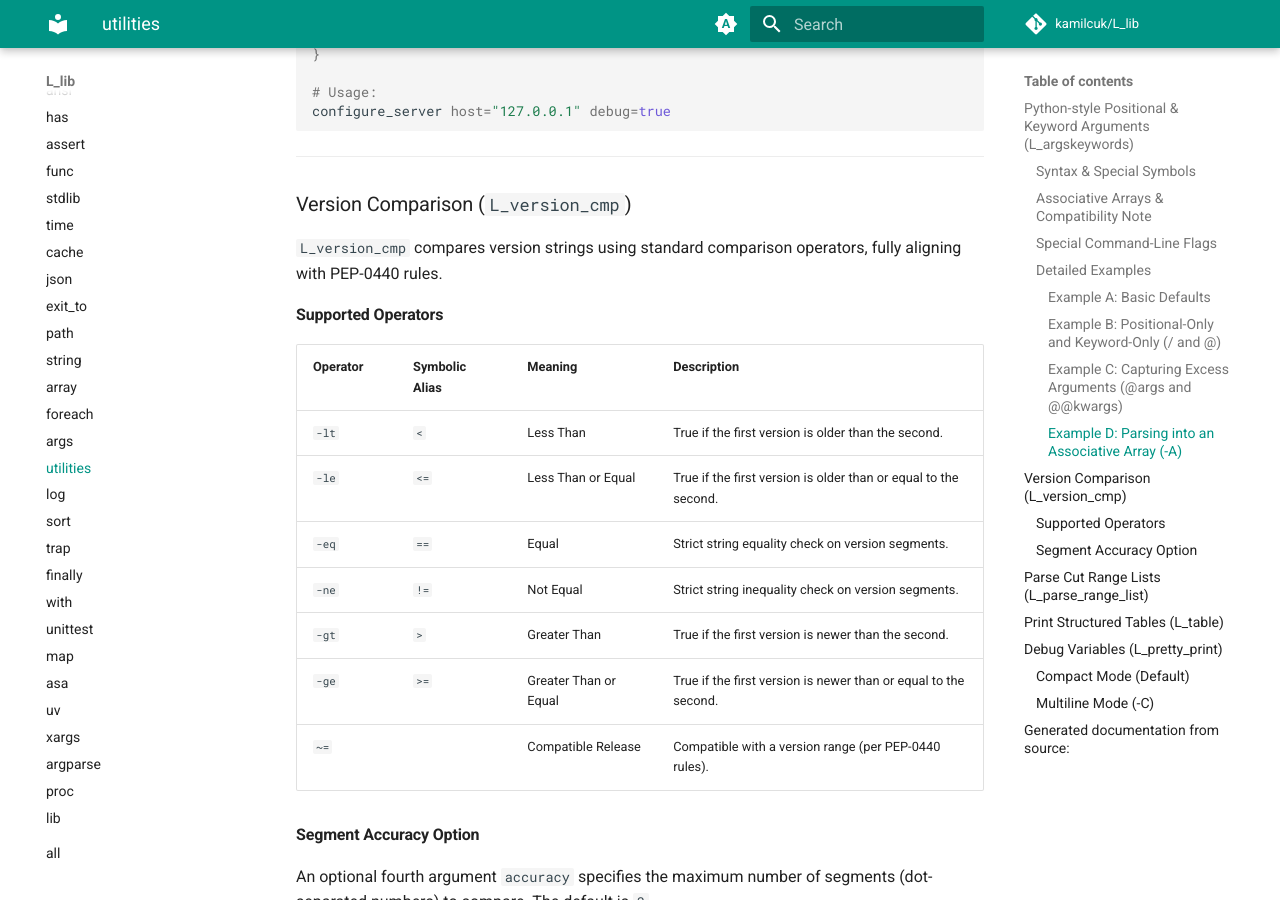
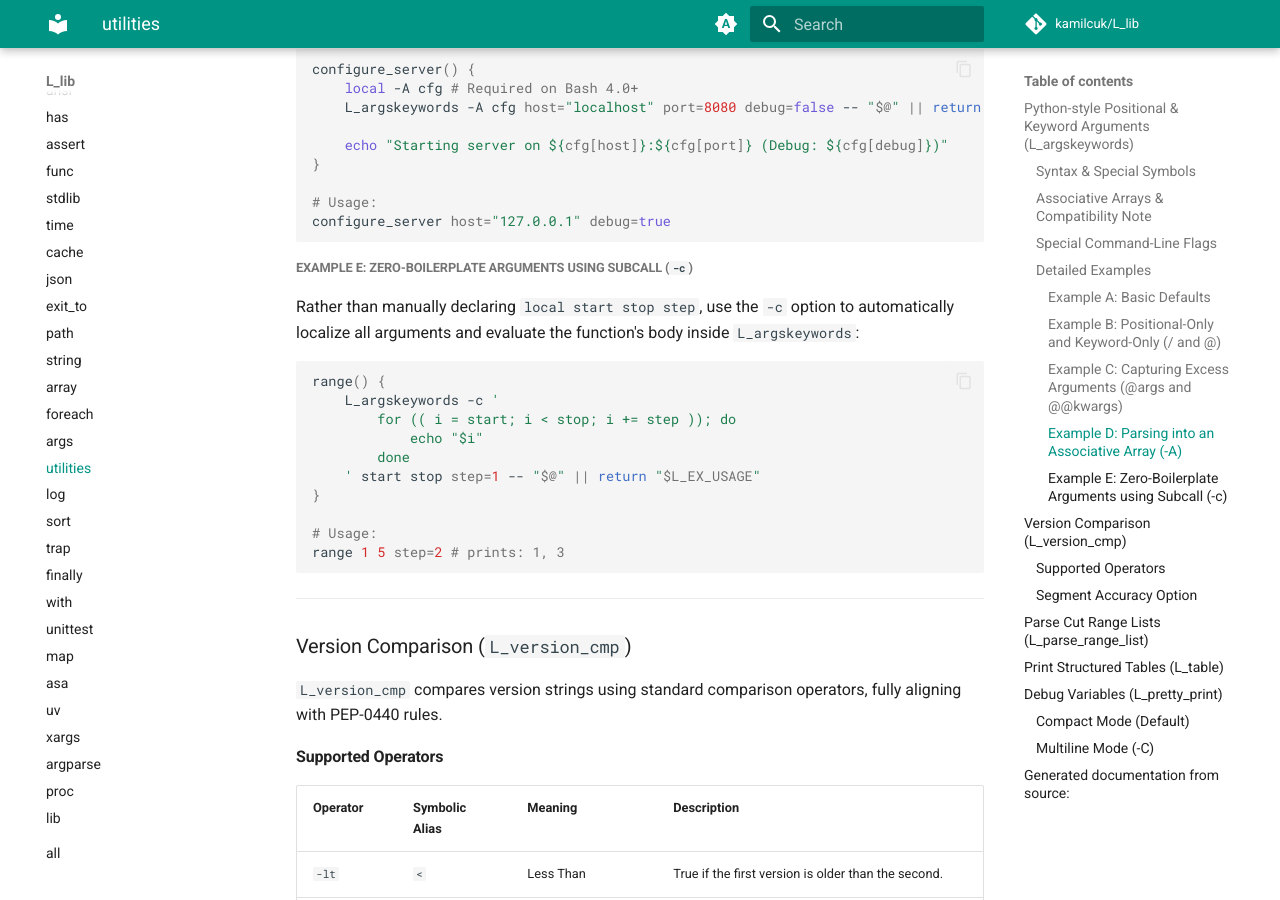
Before and after one commit to Kamilcuk/L_lib, an MkDocs documentation site: the page built from docs/section/utilities.md, in a window 1280 px wide and 900 px high, scrolled down 2765 px. Built offline with MkDocs 1.6.1 and Material for MkDocs 9.7.7, drawn with Linux system fonts in a browser that asks for light colours; comment, search, counter and statistics services are not loaded; some of the changed text lies outside the part shown.

Commit message:
L_argskeywords: add more tests, add -c option

````diff
--- a/docs/section/utilities.md
+++ b/docs/section/utilities.md
@@ -28,6 +28,7 @@ When calling `L_argskeywords`, you can supply options before the parameter speci
 *   `-M`: Use the `L_map` interface instead of native associative arrays. Highly recommended for compatibility with older Bash versions (like 3.2).
 *   `-E`: Exit the script immediately on parameter validation errors rather than returning a non-zero exit status.
 *   `-e <prefix>`: Prefix validation error messages with this custom string.
+*   `-c <command>`: Dynamically declare all arguments as local variables, bind them, and evaluate this command. This removes the need for manual `local` declarations in the calling function, as variables are kept strictly local and cleaned up automatically when `L_argskeywords` exits.
 
 ---
 
@@ -105,6 +106,21 @@ configure_server() {
 
 # Usage:
 configure_server host="127.0.0.1" debug=true
+```
+
+##### Example E: Zero-Boilerplate Arguments using Subcall (`-c`)
+Rather than manually declaring `local start stop step`, use the `-c` option to automatically localize all arguments and evaluate the function's body inside `L_argskeywords`:
+```bash
+range() {
+    L_argskeywords -c '
+        for (( i = start; i < stop; i += step )); do
+            echo "$i"
+        done
+    ' start stop step=1 -- "$@" || return "$L_EX_USAGE"
+}
+
+# Usage:
+range 1 5 step=2 # prints: 1, 3
 ```
 
 ---
````
Also changed, not shown: 3 other files.
